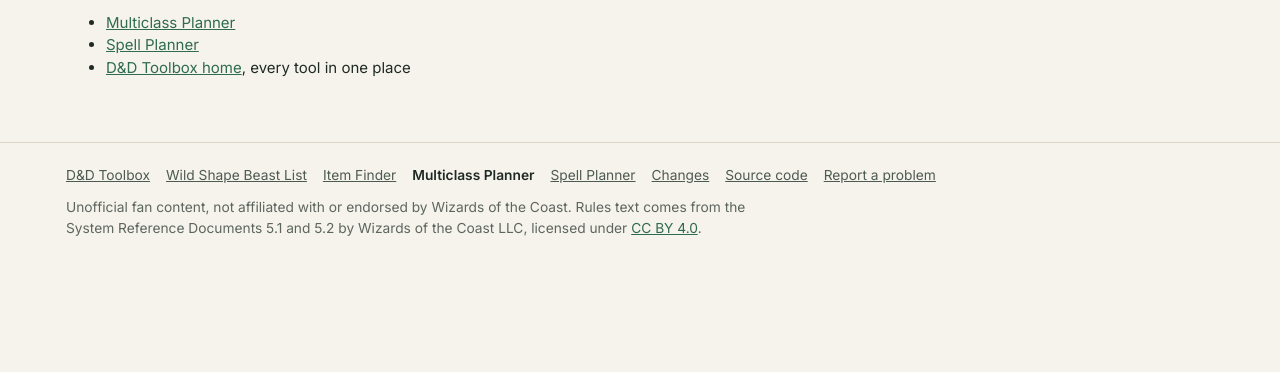
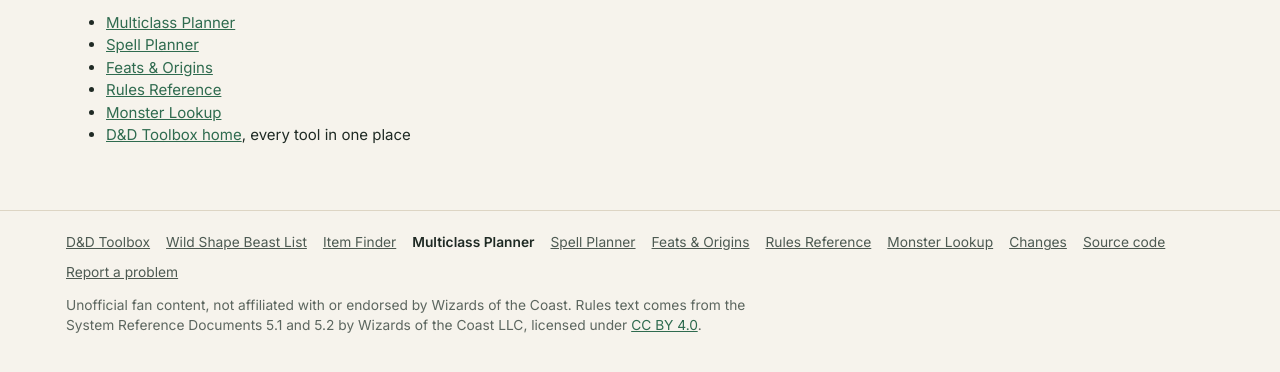
Before and after one commit to WernerCD/dnd-multiclass-planner, a plain HTML site: page site/404.html in a window 1280 px wide. Shown: the part 212-584 px from the top of the page. Drawn offline with Linux system fonts and the light colour scheme.

Commit message:
Footer v2: Feats & Origins, Rules Reference, Monster Lookup
Co-Authored-By: Claude Opus 5.5 <noreply@anthropic.com>

```diff
--- a/site/404.html
+++ b/site/404.html
@@ -41,6 +41,9 @@
   <ul class="nf-links">
     <li><a href="/dnd-multiclass-planner/">Multiclass Planner</a></li>
     <li><a href="/dnd-magic/">Spell Planner</a></li>
+    <li><a href="/dnd-feats/">Feats &amp; Origins</a></li>
+    <li><a href="/dnd-rules/">Rules Reference</a></li>
+    <li><a href="/dnd-monsters/">Monster Lookup</a></li>
     <li><a href="https://wernercd.github.io/dnd/">D&amp;D Toolbox home</a>, every tool in one place</li>
   </ul>
 </main>
@@ -53,6 +56,9 @@
       <li><a href="https://wernercd.github.io/dnd-items/">Item Finder</a></li>
       <li><a href="https://wernercd.github.io/dnd-multiclass-planner/" aria-current="page">Multiclass Planner</a></li>
       <li><a href="https://wernercd.github.io/dnd-magic/">Spell Planner</a></li>
+      <li><a href="https://wernercd.github.io/dnd-feats/">Feats &amp; Origins</a></li>
+      <li><a href="https://wernercd.github.io/dnd-rules/">Rules Reference</a></li>
+      <li><a href="https://wernercd.github.io/dnd-monsters/">Monster Lookup</a></li>
       <li><a href="/dnd-multiclass-planner/changes.html">Changes</a></li>
       <li><a href="https://github.com/WernerCD/dnd-multiclass-planner" rel="noopener">Source code</a></li>
       <li><a href="https://github.com/WernerCD/dnd-multiclass-planner/issues" rel="noopener">Report a problem</a></li>
```
Also changed, not shown: site/changes.html (+4 -0 lines), site/index.html (+3 -0 lines).
